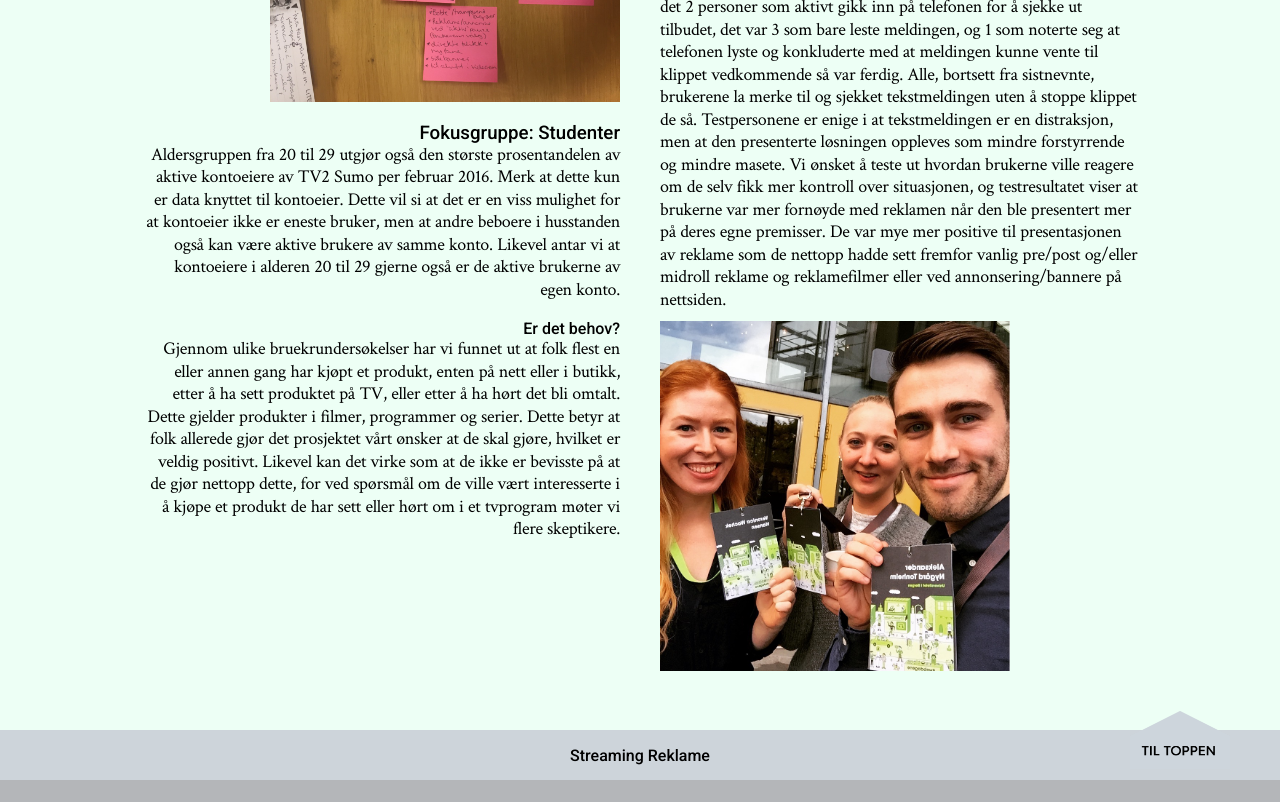
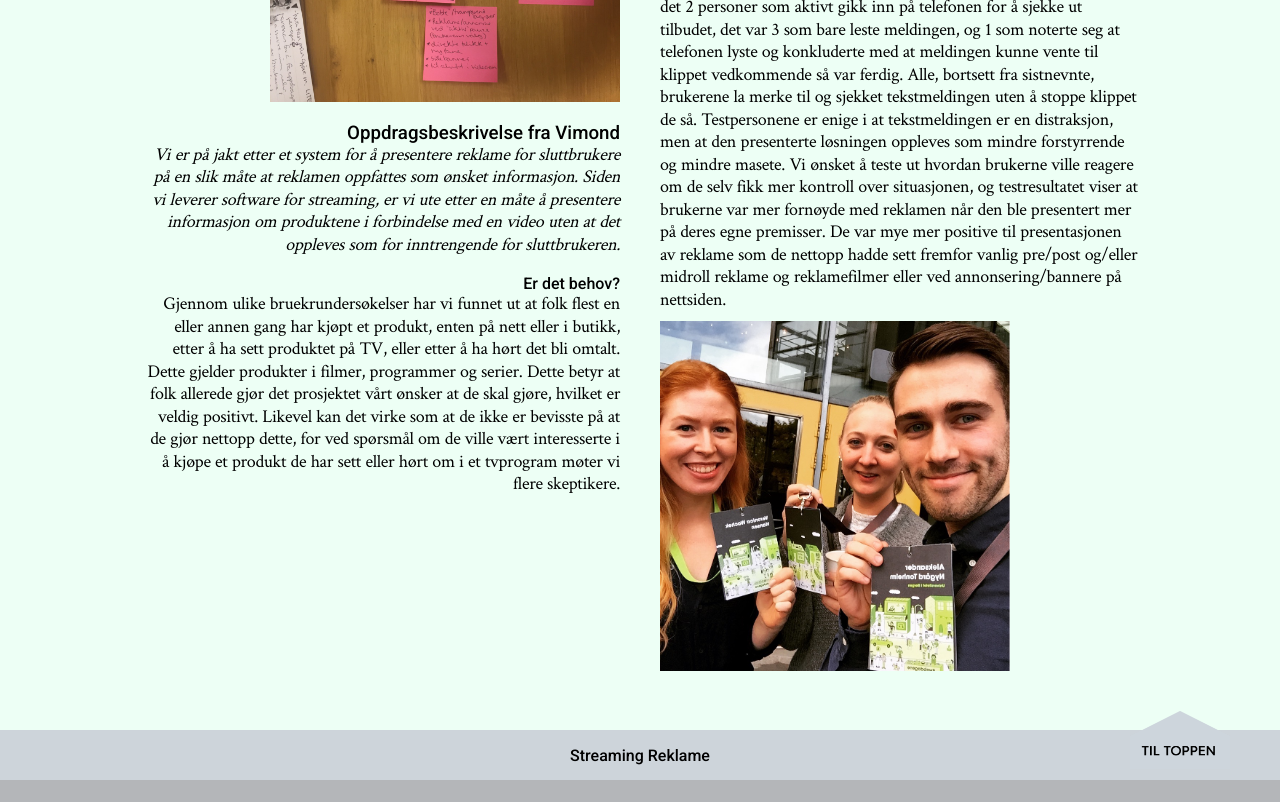
Before and after one commit to avtonheim/sumointeraktiv, a plain HTML site: page index.html in a window 1280 px wide. Shown: the part 1920-2722 px from the top of the page. Drawn offline with nearby package versions, Linux system fonts and the light colour scheme; a script that the page names is missing.

Commit message:
oppdragsbeskrivelse

```diff
--- a/index.html
+++ b/index.html
@@ -75,9 +75,9 @@
 
     <img class="bloggbilde" style="float: right; margin-right: 4%;" src="img/IMG_1510.jpg">
     <section class="rightblogg">
-      <h3>Fokusgruppe: Studenter</h3>
-      <p>Aldersgruppen fra 20 til ­29 utgjør også den største prosentandelen av aktive kontoeiere av TV2 Sumo per februar 2016. Merk at dette kun er data knyttet til kontoeier. Dette vil si at det er en viss mulighet for at kontoeier ikke er eneste bruker,
-        men at andre beboere i husstanden også kan være aktive brukere av samme konto. Likevel antar vi at kontoeiere i alderen 20­ til 29 gjerne også er de aktive brukerne av egen konto.</p>
+      <h3>Oppdragsbeskrivelse fra Vimond</h3>
+      <p><i>Vi er på jakt etter et system for å presentere reklame for sluttbrukere på en slik måte at reklamen oppfattes som ønsket informasjon.
+        Siden vi leverer software for streaming, er vi ute etter en måte å presentere informasjon om produktene i forbindelse med en video uten at det oppleves som for inntrengende for sluttbrukeren.</i></p>
       <br>
       <h4>Er det behov?</h4>
       <p>Gjennom ulike bruekrundersøkelser har vi funnet ut at folk flest en eller annen gang har kjøpt et produkt, enten på nett eller i butikk, etter å ha sett produktet på TV, eller etter å ha hørt det bli omtalt. Dette gjelder produkter i filmer,
```
